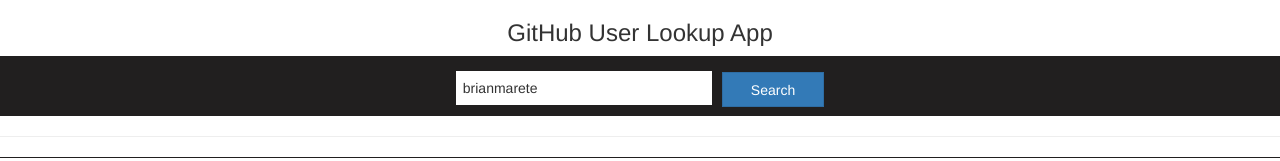
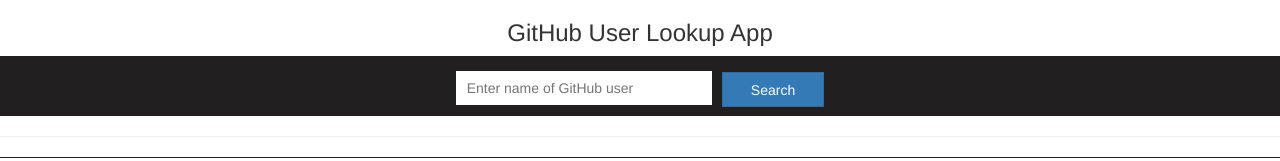
Before and after one commit to kepha-okari/github-user-lookup, an Angular app: page / in a window 1280 px wide. Shown: the top 161 px of the page. Built offline with nearby package versions, Linux system fonts and the light colour scheme.

Commit message:
added the license

```diff
--- a/src/app/app.component.css
+++ b/src/app/app.component.css
@@ -12,6 +12,7 @@
   height: 35px;
   width: 8%;
   padding: 7px;
+  text-align: center;
 }
 .search-bar {
   background-color: #211f1f;
--- a/src/app/app.component.html
+++ b/src/app/app.component.html
@@ -24,6 +24,8 @@
        <h5><strong> GitHub:</strong>  {{details.login}}</h5>
        <h5><strong> Company:</strong> {{details.company}}</h5>
        <h5><strong> Url:</strong>   <span id="rangi">{{details.url}}</span></h5>
+       <h5><strong> Followers:</strong> {{details.followers}}</h5>
+       <h5><strong> Following:</strong> {{details.following}}</h5>
        <h5><strong> Bio:</strong>    {{details.bio}}</h5>
 
     </div>
--- a/src/app/app.component.ts
+++ b/src/app/app.component.ts
@@ -9,7 +9,7 @@
 })
 export class AppComponent {
   title = 'GitHub User Lookup App';
-    userName='brianmarete';
+    userName='';
     avatar_url='';
     details:UserInfo;
 
--- a/src/app/user-info.ts
+++ b/src/app/user-info.ts
@@ -3,5 +3,8 @@
   login:string;
   company:string;
   avatar_url:string;
+  followers:number;
+  following:number;
   bio:string;
+
 }
```
Also changed, not shown: 1 other file (tests, documents, lock files or other folders).
